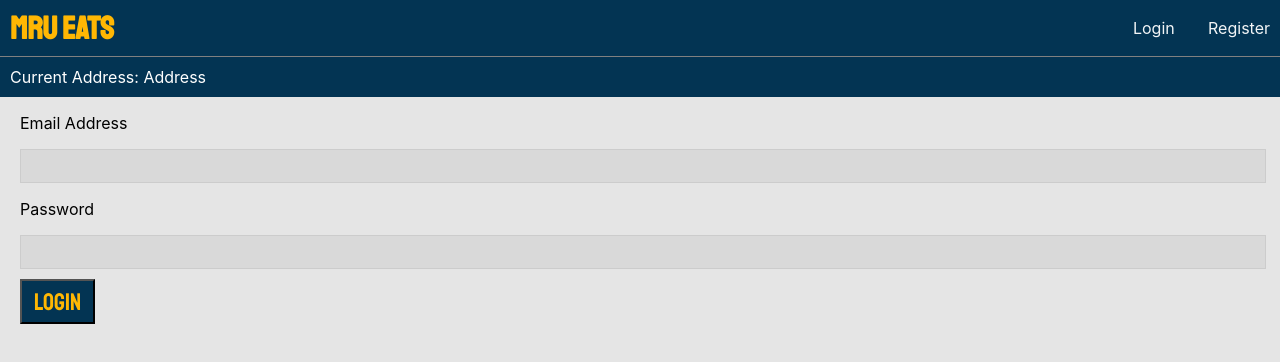
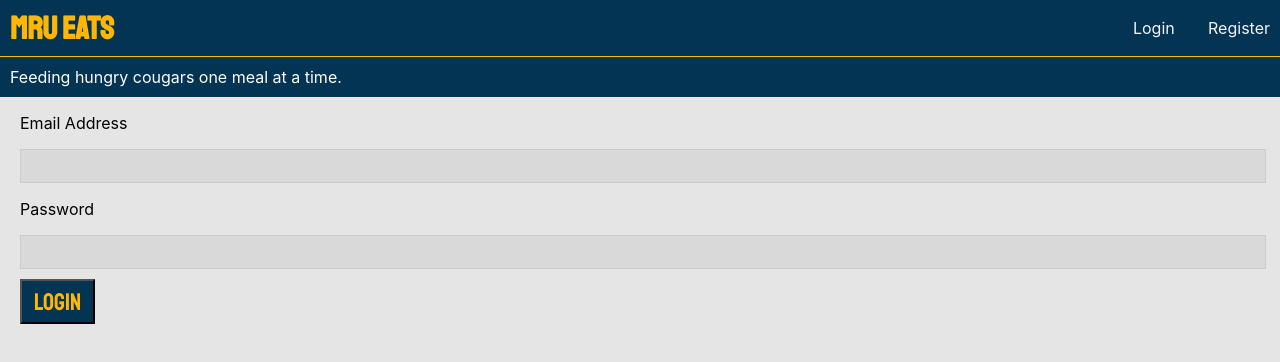
Before and after one commit to SidhantKaushik/MRUEats, a React (Create React App) app in the folder frontend/: page /login in a window 1280 px wide. Shown: the top 362 px of the page. Built offline with nearby package versions, Linux system fonts and the light colour scheme; no server answers; a web font is replaced by a local one.

Commit message:
Removed current address section if logged out

```diff
--- a/frontend/src/components/Header.js
+++ b/frontend/src/components/Header.js
@@ -45,7 +45,11 @@ function Header() {
             </div>
         </header>
         <div className="locationInfo">
+        {user ? (<>
                 <p>Current Address: Address</p>
+                </>) : (
+                    <p>Feeding hungry cougars one meal at a time.</p>
+                )}
             </div>
             <style jsx="true">{`
 
--- a/frontend/src/styles/Header.css
+++ b/frontend/src/styles/Header.css
@@ -8,7 +8,7 @@
     width: 100%;
     height: 56px;
     background-color: #033453;
-    border-bottom: solid gray 1px;
+    border-bottom: solid #FFB703 1px;
 }
 
 h1{
```
